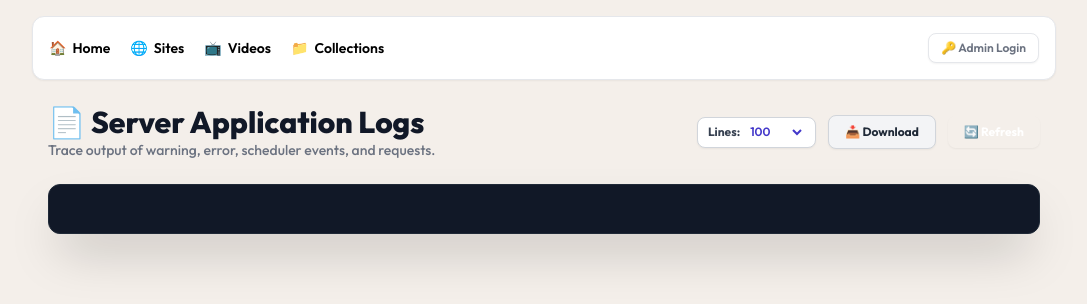
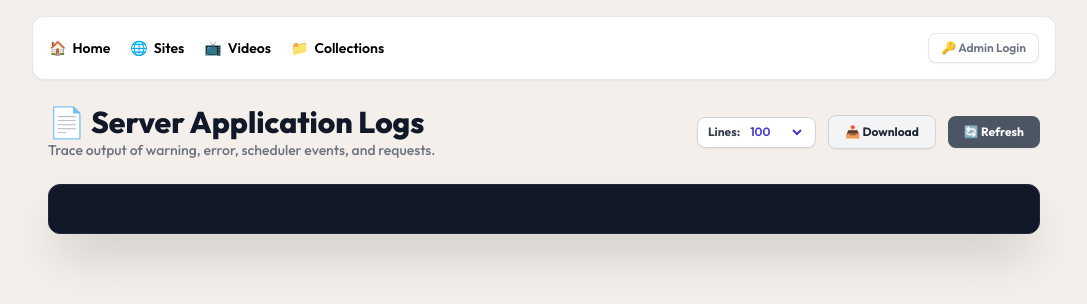
Before and after one commit to Willmo103/kb-web, a Python web app: template src/kb_web/templates/logs.j2.html in a window 1280 px wide. Shown: the top 304 px of the page, without its empty margins (96-1183 px from the left). Run offline with Jinja, Linux system fonts and the light colour scheme; the template is opened without the code that fills it, so the values that code supplies are empty.

Commit message:
feat: add server logs dashboard template with configurable line limit and download functionality

```diff
--- a/src/kb_web/templates/logs.j2.html
+++ b/src/kb_web/templates/logs.j2.html
@@ -24,7 +24,7 @@
             <a href="/admin/logs/download?limit={{ limit }}" class="bg-gray-100 hover:bg-gray-200 border border-gray-300 text-gray-800 text-xs font-bold py-2 px-4 rounded-lg shadow-sm transition flex items-center gap-1">
                 📥 Download
             </a>
-            <button onclick="window.location.reload()" class="bg-gray-650 hover:bg-indigo-705 text-white text-xs font-bold py-2 px-4 rounded-lg shadow-sm transition">
+            <button onclick="window.location.reload()" class="bg-gray-600 hover:bg-indigo-705 text-white text-xs font-bold py-2 px-4 rounded-lg shadow-sm transition">
                 🔄 Refresh
             </button>
         </div>
```
